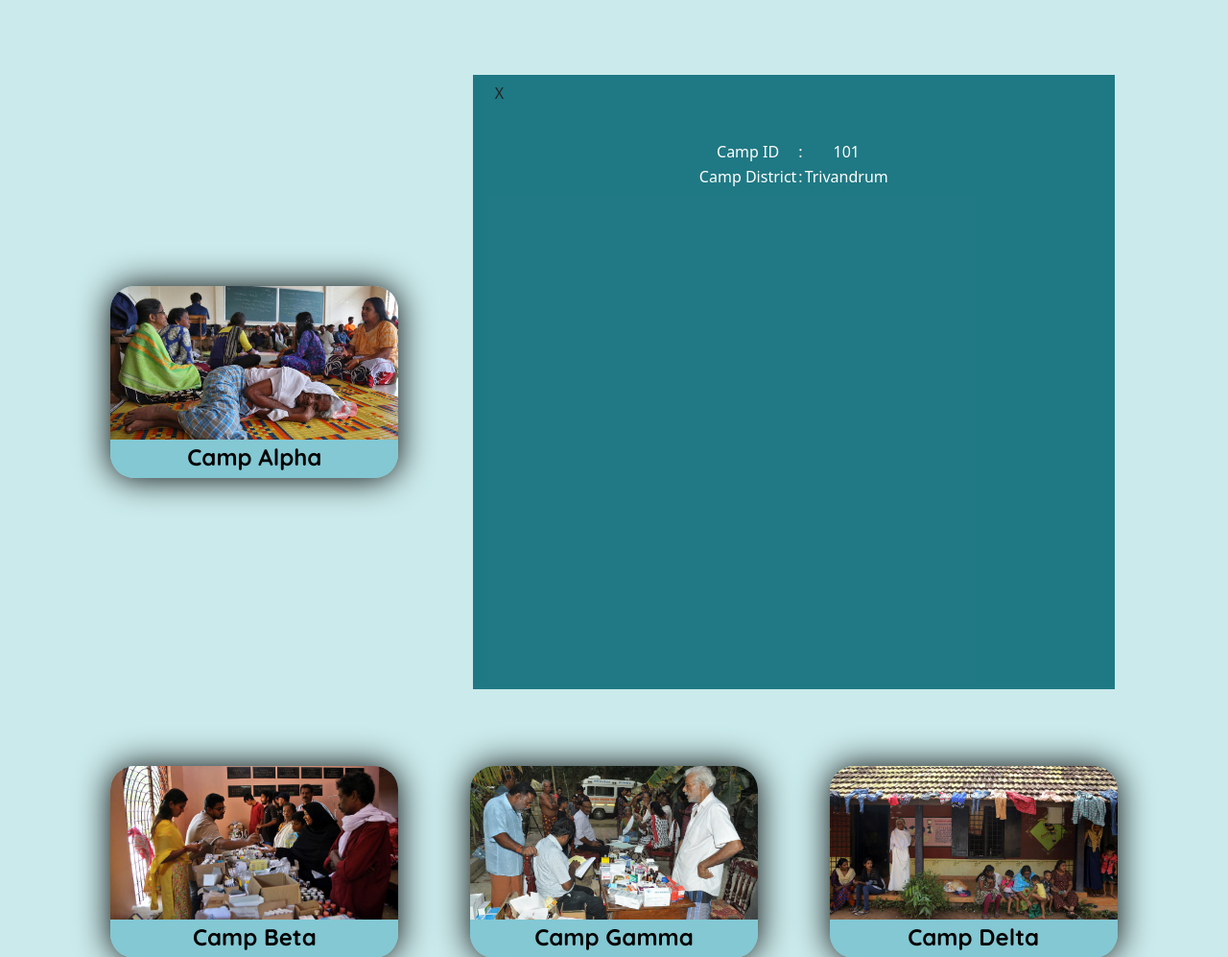
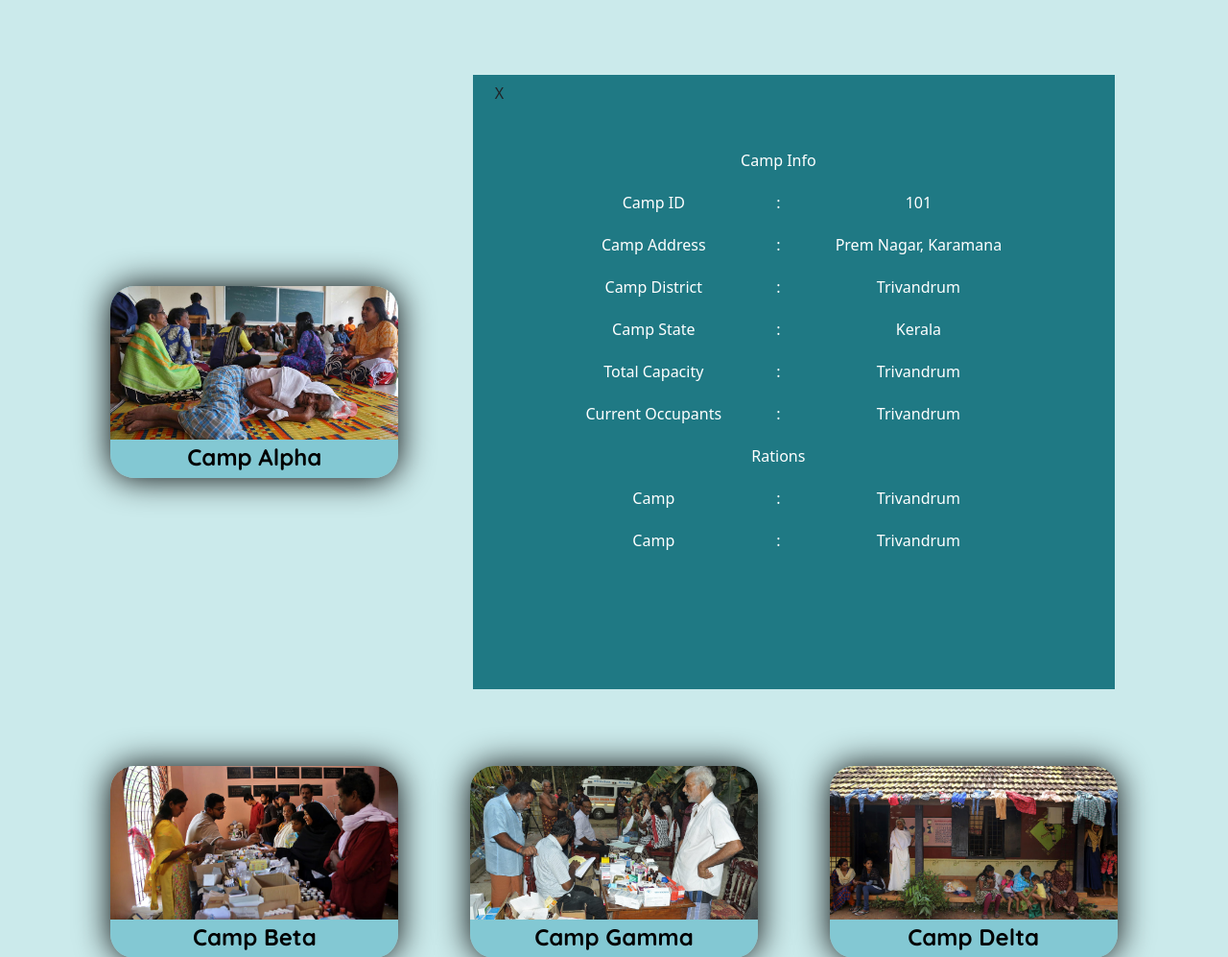
Before and after one commit to jomy-david/Disaster_Management, a Django app: page /Camp in a window 1280 px wide, after a click that opens the changed part. Shown: the part 50-1047 px from the top of the page at 96% size. Run offline with Django 4.2, Linux system fonts and the light colour scheme; data comes from the database, SQL or seed files in the repository; some libraries are stand-ins or nearby versions.

Commit message:
save point before adding fields

```diff
--- a/Main/static/css/stylesCamp.css
+++ b/Main/static/css/stylesCamp.css
@@ -78,6 +78,7 @@ main {
     align-items: start;
     text-align: center;
     width: 100%;
+    min-width: fit-content;
     height: 80vh;
     grid-column: span 2;
 }
@@ -100,3 +101,7 @@ main {
 .table1 {
     margin-top: 10%;
 }
+
+.table1 td {
+    padding: 10px;
+}
--- a/Main/templates/Camp.html
+++ b/Main/templates/Camp.html
@@ -41,17 +41,55 @@
             <span><button class="btn" onclick="hide('{{i.camp_id}}','{{i.camp_name}}')">X</button></span>
         <table class="table1">
             <tr>
+                <td></td>
+                <td>Camp Info</td>
+            </tr>
+            <tr>
                 <td>Camp ID</td>
                 <td>:</td>
                 <td>{{i.camp_id}}</td>
+            </tr>
+            <tr>
+                <td>Camp Address</td>
+                <td>:</td>
+                <td>{{i.camp_add}}</td>
+
             </tr>
             <tr>
                 <td>Camp District</td>
                 <td>:</td>
                 <td>{{i.camp_district}}</td>
             </tr>
-            </table>
 
+            <tr>
+                <td>Camp State </td>
+                <td>:</td>
+                <td>{{i.camp_state}}</td>
+            </tr>
+            <tr>
+                <td>Total Capacity </td>
+                <td>:</td>
+                <td>{{i.camp_district}}</td>
+            </tr>
+            <tr>
+                <td>Current Occupants </td>
+                <td>:</td>
+                <td>{{i.camp_district}}</td>
+            </tr>
+            <tr><td></td>
+                <td>Rations</td>
+            </tr>
+            <tr>
+                <td>Camp </td>
+                <td>:</td>
+                <td>{{i.camp_district}}</td>
+            </tr>
+            <tr>
+                <td>Camp </td>
+                <td>:</td>
+                <td>{{i.camp_district}}</td>
+            </tr>
+        </table>
         </section>
         {% endfor %}
     </section>
```
